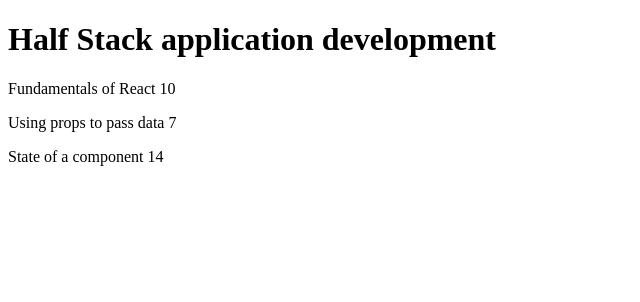
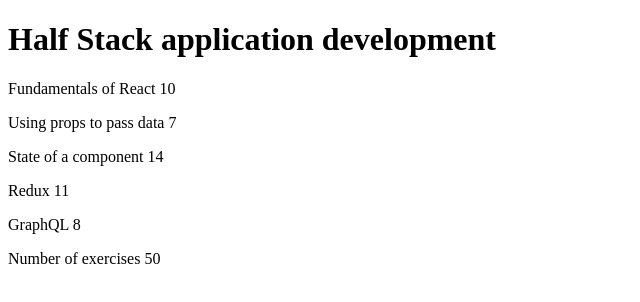
Before and after one commit to theblackmamba08/moock-training, a React (Vite) app in the folder part1/courseinfo/: page / in a window 1280 px wide. Shown: the top 302 px of the page, without its empty margins (0-640 px from the left). Built offline with nearby package versions, Linux system fonts and the light colour scheme.

Commit message:
courseinfo, étape 7

```diff
--- a/part1/courseinfo/src/App.jsx
+++ b/part1/courseinfo/src/App.jsx
@@ -19,6 +19,16 @@
       			name: 'State of a component',
       			exercises: 14,
 				id : 3
+    		}
+			,{
+      			name: 'Redux',
+      			exercises: 11,
+				id : 4
+    		}
+			,{
+      			name: 'GraphQL',
+      			exercises: 8,
+				id : 5
     		}
   		]
 	}
--- a/part1/courseinfo/src/components/Course.jsx
+++ b/part1/courseinfo/src/components/Course.jsx
@@ -1,11 +1,12 @@
 import Header from "./Header"
 import Content from "./Content"
+import Total from "./Total"
 
 const Course = ({course}) => (
     <>
         <Header course={course} />
         <Content course={course} />
-        {/* <Total course={course} /> */}
+        <Total course={course} />
      </>
 )
 
--- /dev/null
+++ b/part1/courseinfo/src/components/Total.jsx
@@ -0,0 +1,6 @@
+const Total = ({course}) => {
+    const total = course.parts.reduce( (s, p) => s + p.exercises , 0)
+    return <p>Number of exercises {total}</p>
+}
+
+export default Total
```
